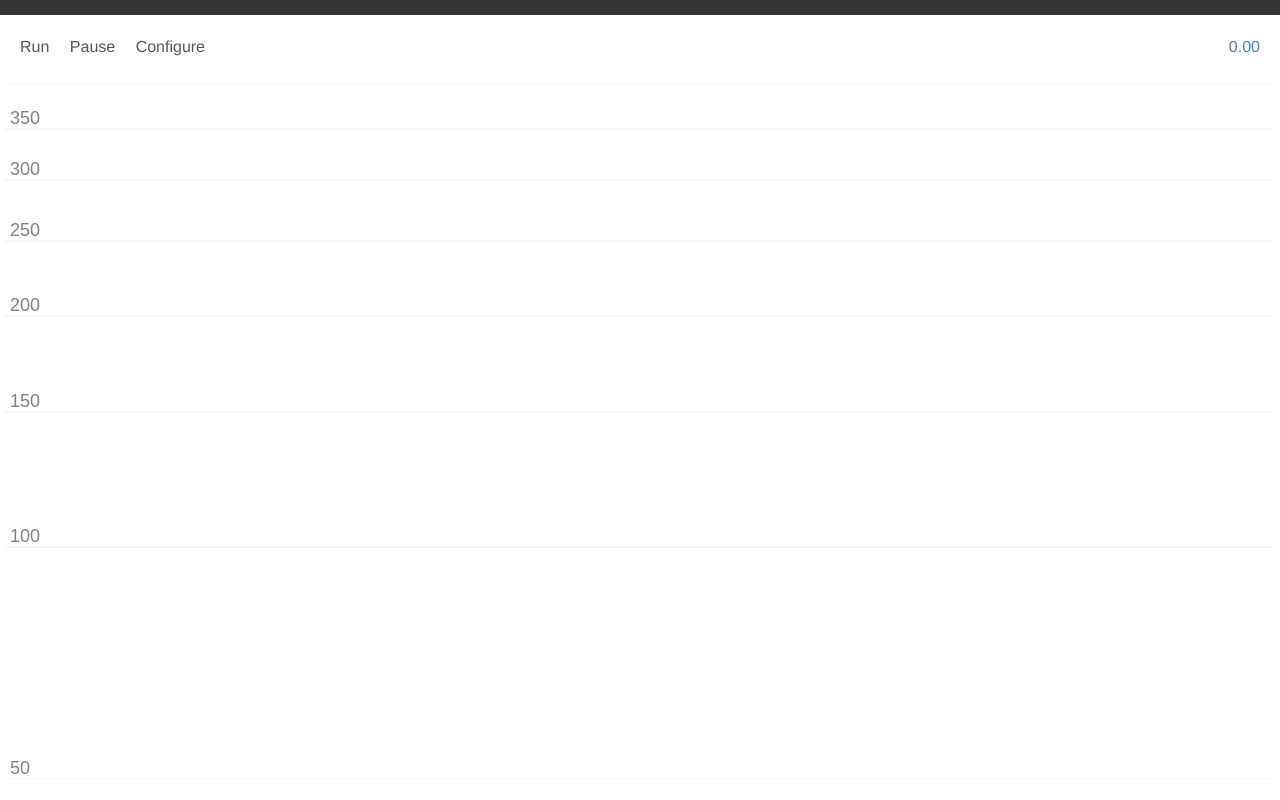
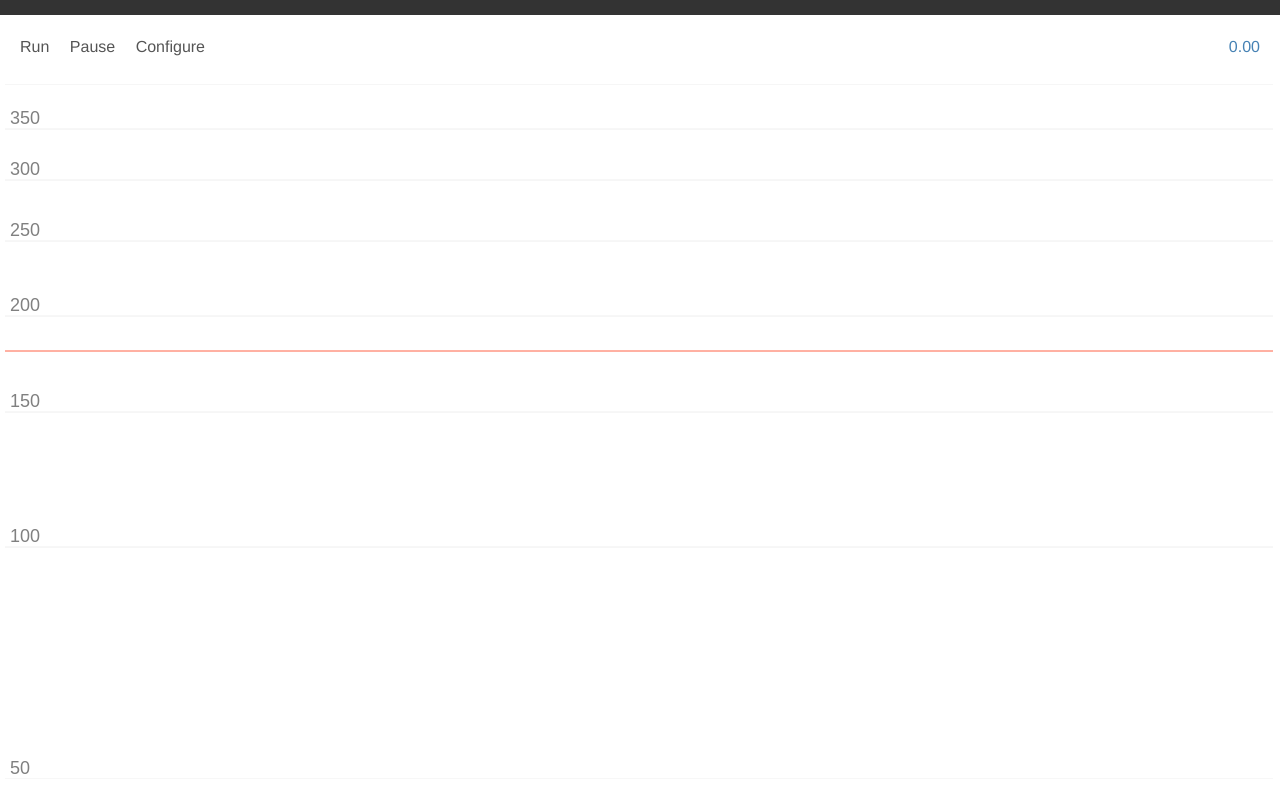
Before and after one commit to seanmcintyre/pitch, a plain HTML site: page index.html in a window 1280 px wide. Drawn offline with Linux system fonts and the light colour scheme.

Commit message:
Draw a "hot lava" line

```diff
--- a/index.html
+++ b/index.html
@@ -35,7 +35,7 @@
         var BACKCOLOUR = "#FFF";
         var GRIDCOLOUR = "#EEE";
         var AMPCOLOUR = "aquamarine";
-        var FXCOLOUR = "tomato";
+        var FXCOLOUR = "steelblue";
 
         // pitch track
         var analbuf;
@@ -249,6 +249,15 @@
                         track[i][0] = 0;
                 }
             }
+
+            // draw hot lava line
+            ctx.strokeStyle = 'tomato';
+            ctx.lineWidth = 1;
+            ctx.beginPath();
+            var y = Math.round(ctx.height - ctx.height * (Math.log(warnOnMin) - logfxmin) / (logfxmax - logfxmin));
+            ctx.moveTo(0, y);
+            ctx.lineTo(ctx.width, y);
+            ctx.stroke();
 
             // draw frequency grid
             ctx.strokeStyle = GRIDCOLOUR;
```
